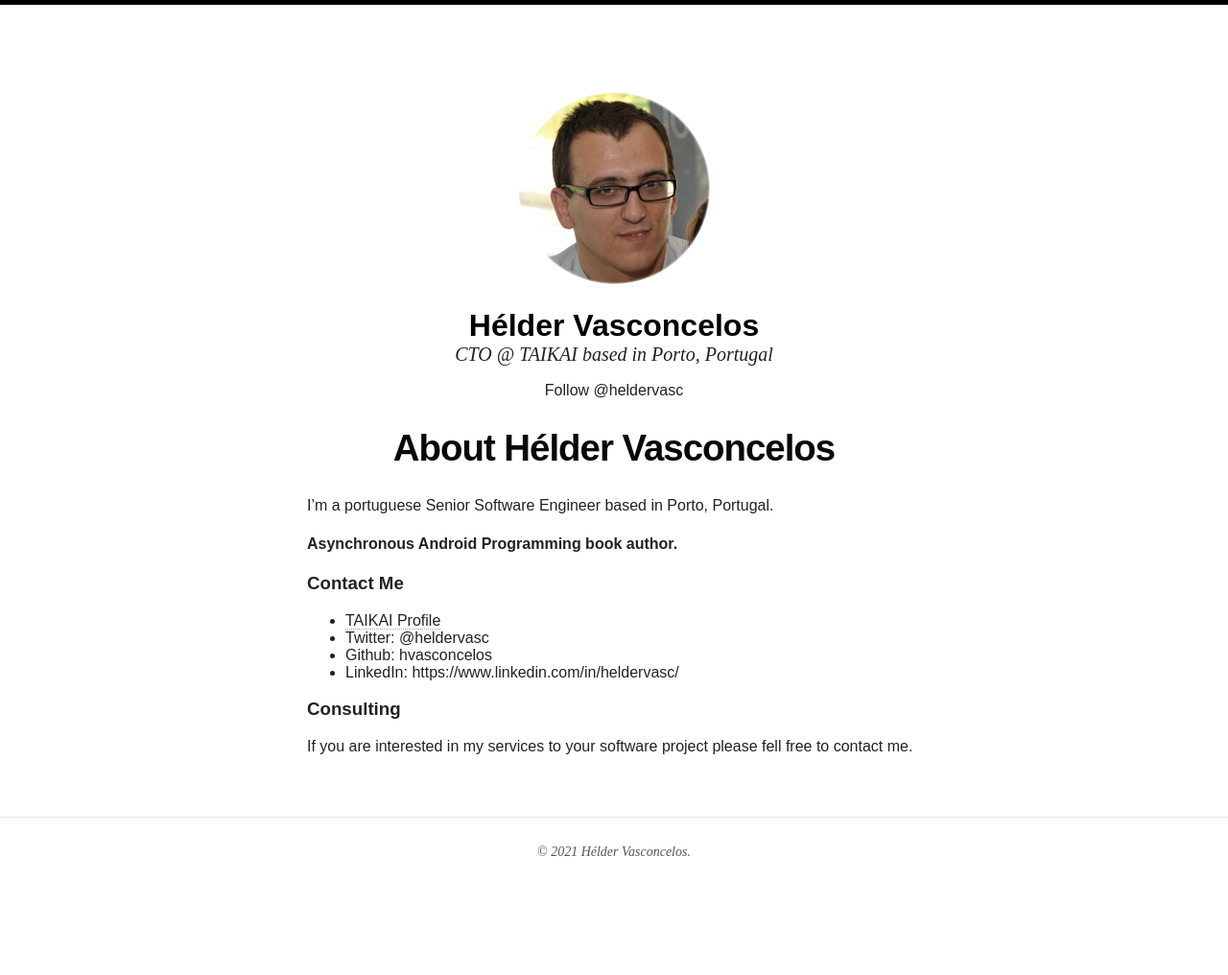
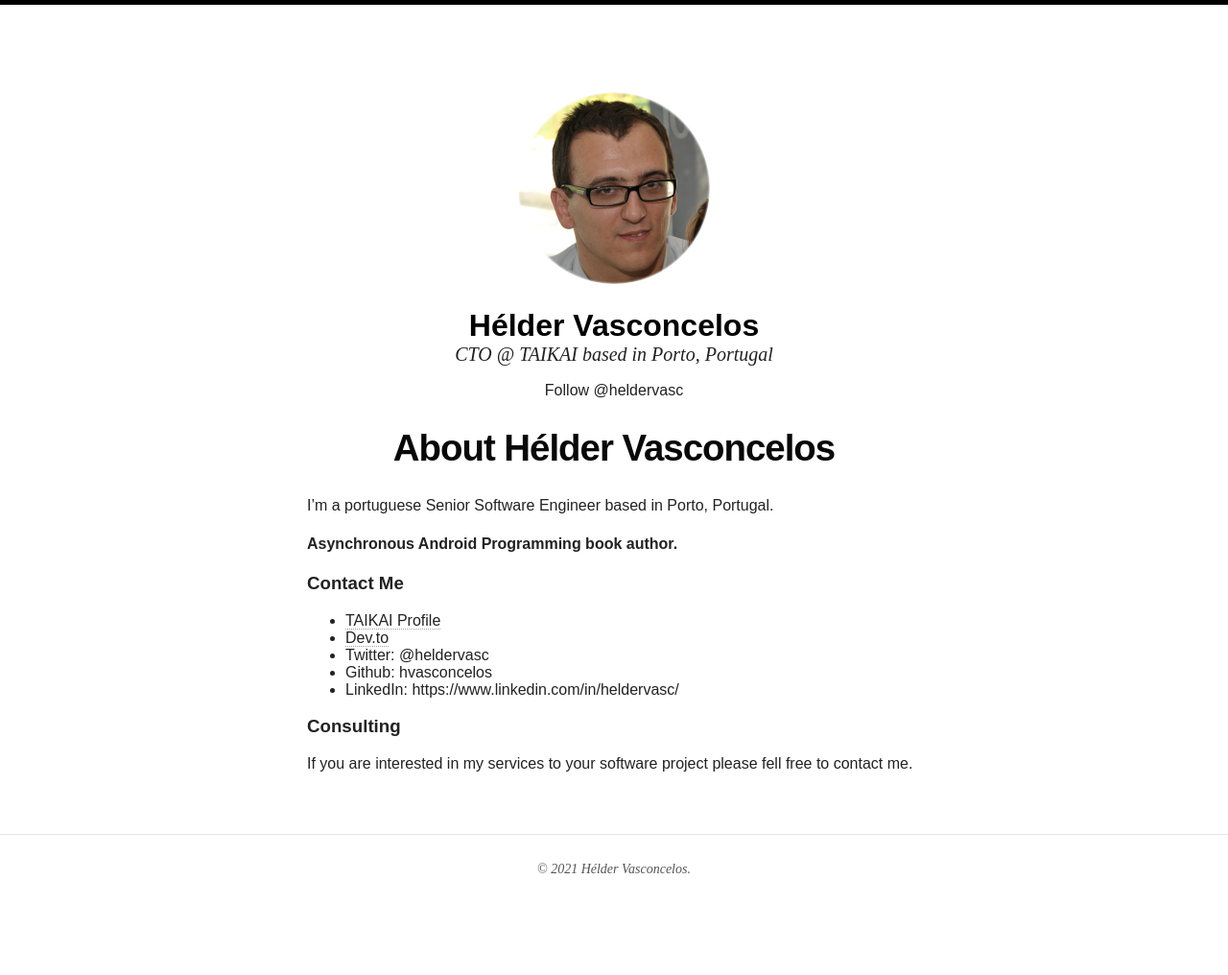
Before and after one commit to hvasconcelos/hvasconcelos.github.io, a Jekyll site: the page built from about.md, in a window 1280 px wide. Shown: the whole page at 96% size. Built offline with Jekyll 4.4.1, drawn with Linux system fonts in a browser that asks for light colours; nearby versions of some CDN libraries; comment, search, counter and statistics services are not loaded.

Commit message:
Update about.md

```diff
--- a/about.md
+++ b/about.md
@@ -13,6 +13,7 @@ I'm a portuguese Senior Software Engineer based in Porto, Portugal.
 ### Contact Me
 
 * [TAIKAI Profile](https://taikai.network/en/heldervasc)
+* [Dev.to](https://dev.to/heldervasc)
 * Twitter: @heldervasc
 * Github: hvasconcelos
 * LinkedIn: https://www.linkedin.com/in/heldervasc/
```
